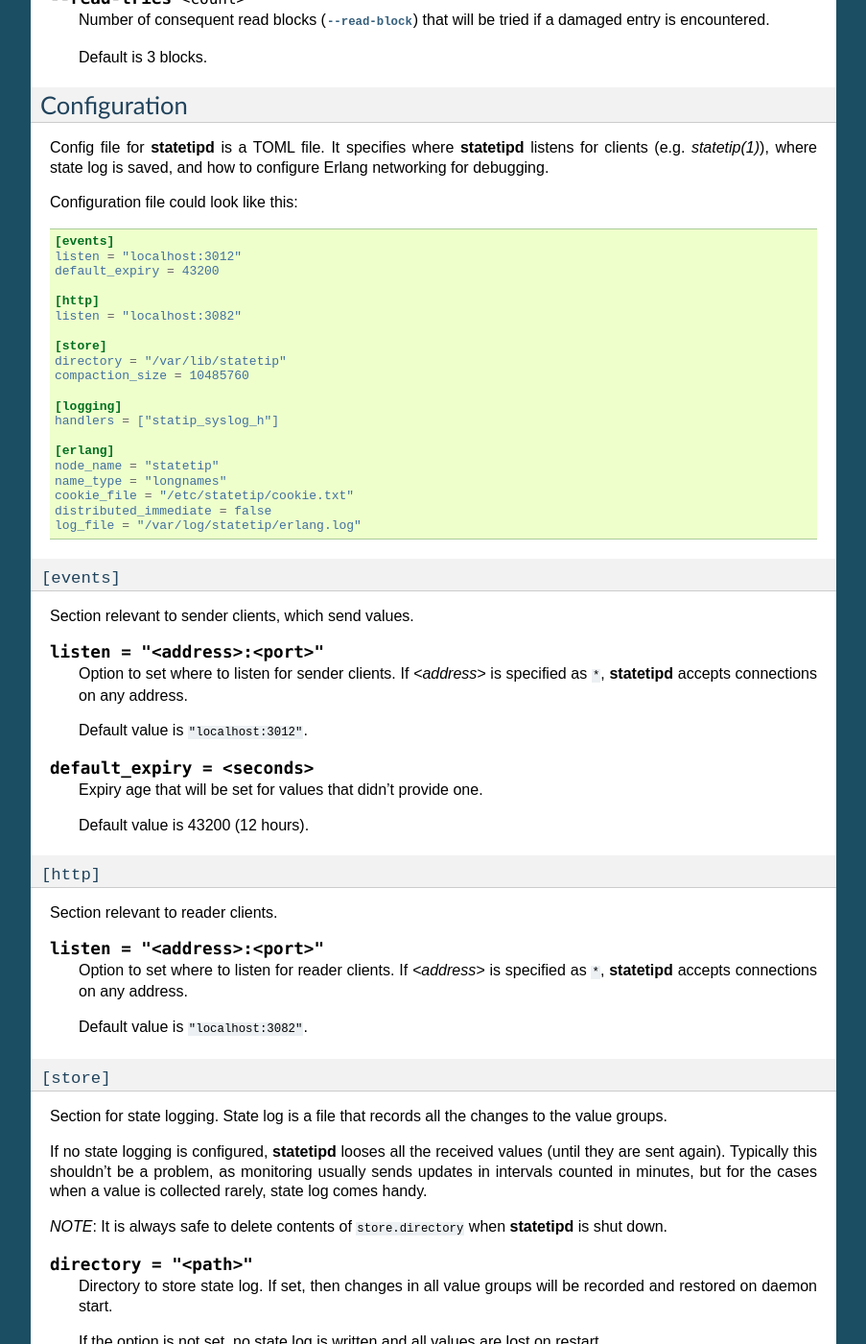
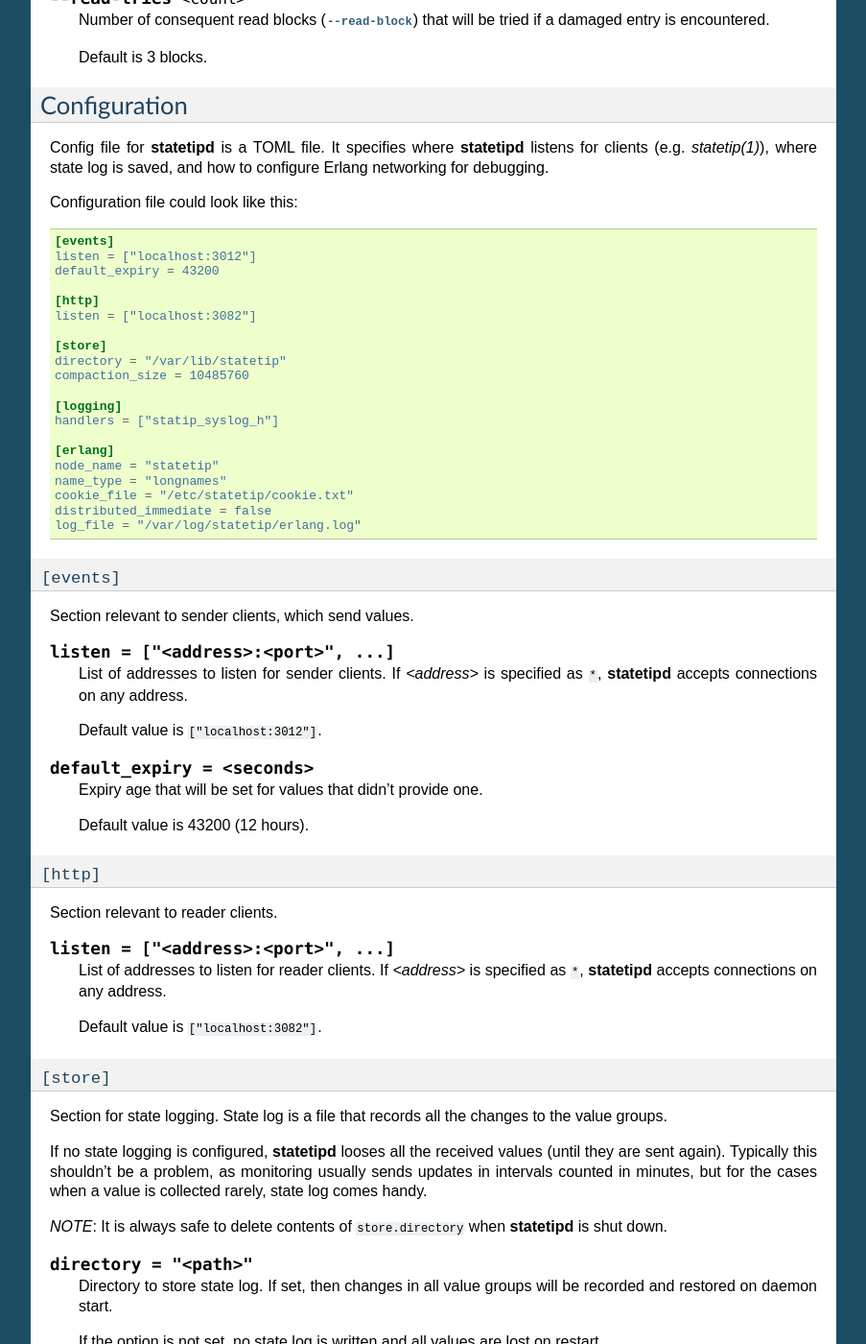
Before and after one commit to dozzie/statetip, a Sphinx documentation site: the page built from doc/manpages/daemon.rst, in a window 1280 px wide and 1400 px high, scrolled down 3249 px. Shown: the whole window at 96% size, without its empty margins (198-1101 px from the left). Built offline with Sphinx 7.4.7, drawn with Linux system fonts in a browser that asks for light colours.

Commit message:
Allowed to listen on multiple TCP sockets for senders and readers.

```diff
--- a/doc/manpages/daemon.rst
+++ b/doc/manpages/daemon.rst
@@ -236,11 +236,11 @@ Configuration file could look like this:
 .. code-block:: ini
 
     [events]
-    listen = "localhost:3012"
+    listen = ["localhost:3012"]
     default_expiry = 43200
 
     [http]
-    listen = "localhost:3082"
+    listen = ["localhost:3082"]
 
     [store]
     directory = "/var/lib/statetip"
@@ -261,13 +261,13 @@ Configuration file could look like this:
 
 Section relevant to sender clients, which send values.
 
-.. describe:: listen = "<address>:<port>"
+.. describe:: listen = ["<address>:<port>", ...]
 
-    Option to set where to listen for sender clients. If *<address>* is
+    List of addresses to listen for sender clients. If *<address>* is
     specified as ``*``, :program:`statetipd` accepts connections on any
     address.
 
-    Default value is ``"localhost:3012"``.
+    Default value is ``["localhost:3012"]``.
 
 .. describe:: default_expiry = <seconds>
 
@@ -280,13 +280,13 @@ Section relevant to sender clients, which send values.
 
 Section relevant to reader clients.
 
-.. describe:: listen = "<address>:<port>"
+.. describe:: listen = ["<address>:<port>", ...]
 
-    Option to set where to listen for reader clients. If *<address>* is
+    List of addresses to listen for reader clients. If *<address>* is
     specified as ``*``, :program:`statetipd` accepts connections on any
     address.
 
-    Default value is ``"localhost:3082"``.
+    Default value is ``["localhost:3082"]``.
 
 ``[store]``
 -----------
```
Also changed, not shown: doc/images/supervision-tree.svg, 8 other files.
